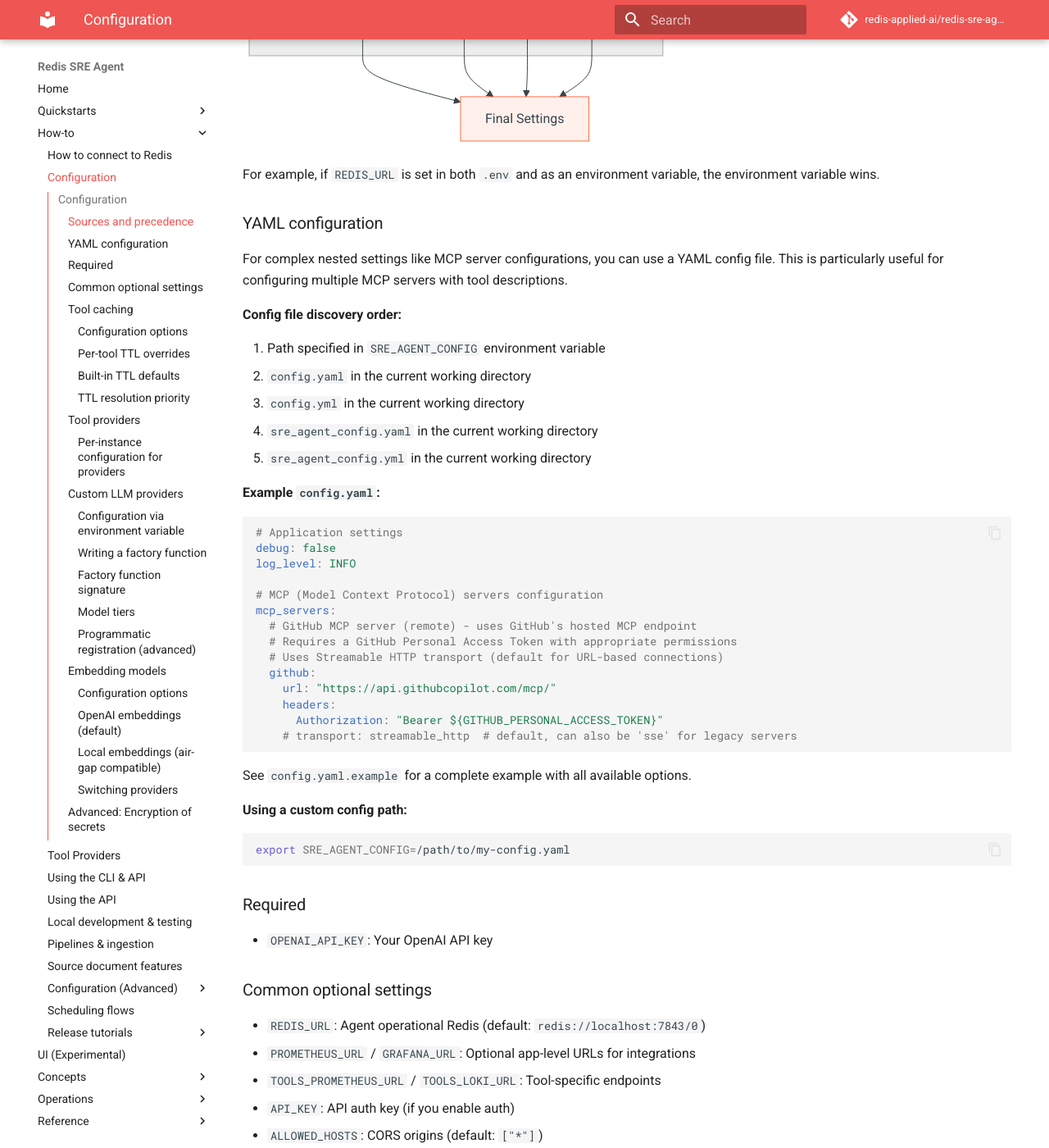
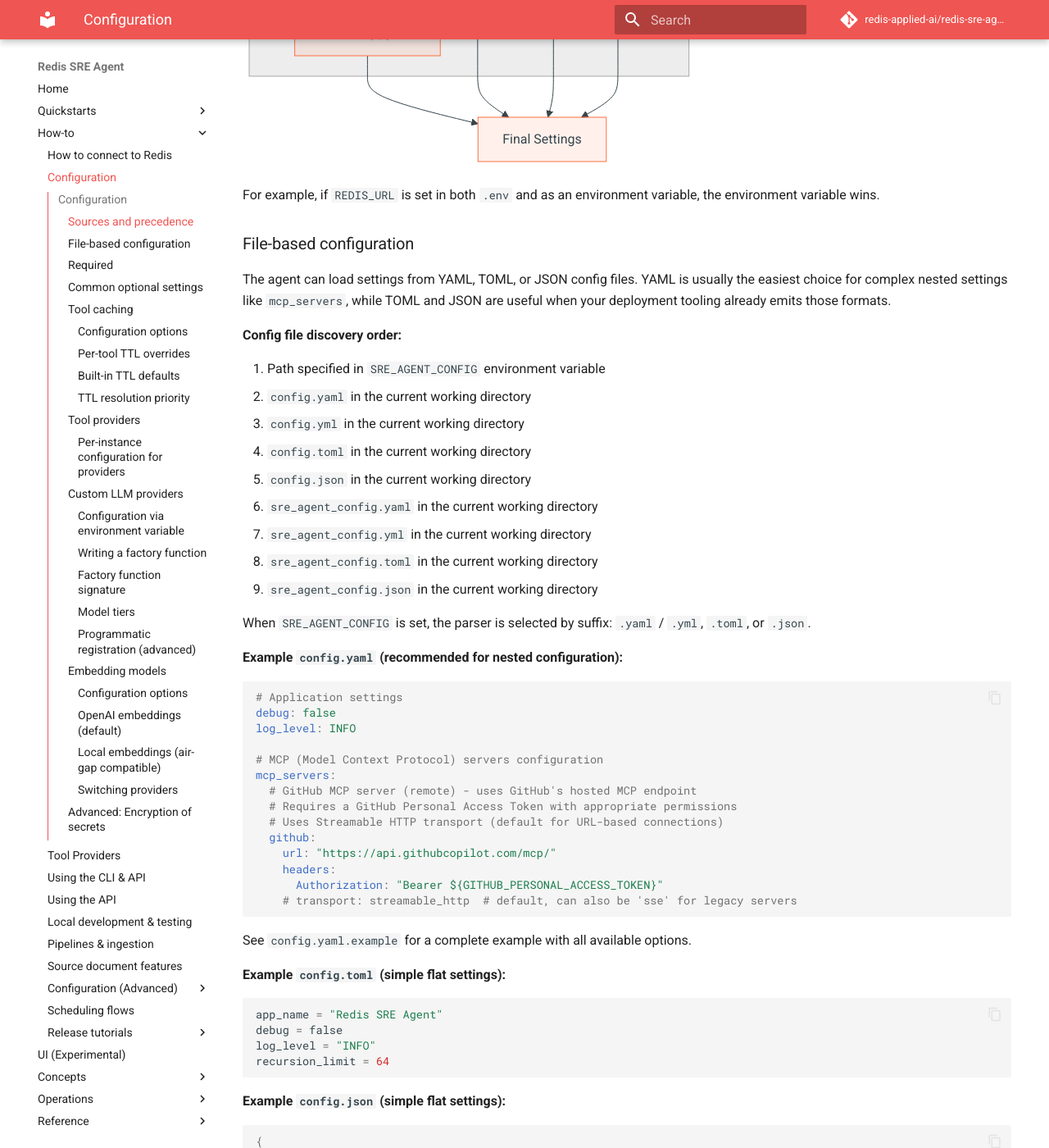
Before and after one commit to redis-applied-ai/redis-sre-agent, an MkDocs documentation site: the page built from docs/how-to/configuration.md, in a window 1280 px wide and 1400 px high, scrolled down 1072 px. Shown: the whole window at 82% size. Built offline with MkDocs 1.6.1 and Material for MkDocs 9.7.7, drawn with Linux system fonts in a browser that asks for light colours; comment, search, counter and statistics services are not loaded; some of the changed text lies outside the part shown.

Commit message:
Add TOML and JSON config file support

````diff
--- a/docs/how-to/configuration.md
+++ b/docs/how-to/configuration.md
@@ -8,7 +8,7 @@
 
 1. Environment variables (recommended for prod)
 2. `.env` file (loaded automatically in dev if present)
-3. **YAML config file** (for complex nested configurations like MCP servers)
+3. **Config file** (`.yaml`, `.yml`, `.toml`, or `.json`; useful for nested settings like `mcp_servers`)
 4. Code defaults in `redis_sre_agent/core/config.py`
 
 ```mermaid
@@ -17,35 +17,41 @@
         direction TB
         ENV["1. Environment Variables<br><i>Highest priority</i>"]
         DOTENV["2. .env File<br><i>Auto-loaded in dev</i>"]
-        YAML["3. YAML Config File<br><i>config.yaml</i>"]
+        CFG["3. Config File<br><i>config.yaml / config.toml / config.json</i>"]
         CODE["4. Code Defaults<br><i>config.py</i>"]
     end
 
     ENV --> |overrides| DOTENV
-    DOTENV --> |overrides| YAML
-    YAML --> |overrides| CODE
+    DOTENV --> |overrides| CFG
+    CFG --> |overrides| CODE
 
     CODE --> FINAL["Final Settings"]
-    YAML --> FINAL
+    CFG --> FINAL
     DOTENV --> FINAL
     ENV --> FINAL
 ```
 
 For example, if `REDIS_URL` is set in both `.env` and as an environment variable, the environment variable wins.
 
-### YAML configuration
+### File-based configuration
 
-For complex nested settings like MCP server configurations, you can use a YAML config file. This is particularly useful for configuring multiple MCP servers with tool descriptions.
+The agent can load settings from YAML, TOML, or JSON config files. YAML is usually the easiest choice for complex nested settings like `mcp_servers`, while TOML and JSON are useful when your deployment tooling already emits those formats.
 
 **Config file discovery order:**
 
 1. Path specified in `SRE_AGENT_CONFIG` environment variable
 2. `config.yaml` in the current working directory
 3. `config.yml` in the current working directory
-4. `sre_agent_config.yaml` in the current working directory
-5. `sre_agent_config.yml` in the current working directory
+4. `config.toml` in the current working directory
+5. `config.json` in the current working directory
+6. `sre_agent_config.yaml` in the current working directory
+7. `sre_agent_config.yml` in the current working directory
+8. `sre_agent_config.toml` in the current working directory
+9. `sre_agent_config.json` in the current working directory
 
-**Example `config.yaml`:**
+When `SRE_AGENT_CONFIG` is set, the parser is selected by suffix: `.yaml` / `.yml`, `.toml`, or `.json`.
+
+**Example `config.yaml` (recommended for nested configuration):**
 
 ```yaml
 # Application settings
@@ -66,10 +72,30 @@
 
 See `config.yaml.example` for a complete example with all available options.
 
+**Example `config.toml` (simple flat settings):**
+
+```toml
+app_name = "Redis SRE Agent"
+debug = false
+log_level = "INFO"
+recursion_limit = 64
+```
+
+**Example `config.json` (simple flat settings):**
+
+```json
+{
+  "app_name": "Redis SRE Agent",
+  "debug": false,
+  "log_level": "INFO",
+  "recursion_limit": 64
+}
+```
+
 **Using a custom config path:**
 
 ```bash
-export SRE_AGENT_CONFIG=/path/to/my-config.yaml
+export SRE_AGENT_CONFIG=/path/to/my-config.toml
 ```
 
 ### Required
@@ -118,7 +144,7 @@
 TOOL_CACHE_TTL_OVERRIDES='{"info": 120, "slowlog": 30, "config_get": 600}'
 ```
 
-**YAML config:**
+**Config file (YAML shown):**
 
 ```yaml
 # Maps tool name patterns to TTL in seconds
@@ -185,7 +211,7 @@
 LLM_FACTORY=mypackage.llm.anthropic_factory
 ```
 
-Or in `config.yaml`:
+Or in a config file (YAML shown):
 
 ```yaml
 llm_factory: mypackage.llm.anthropic_factory
````
Also changed, not shown: docs/concepts/core.md (+1 -1 lines), docs/how-to/tool-providers.md (+2 -2 lines), docs/reference/configuration.md (+2 -2 lines), 3 other files.
